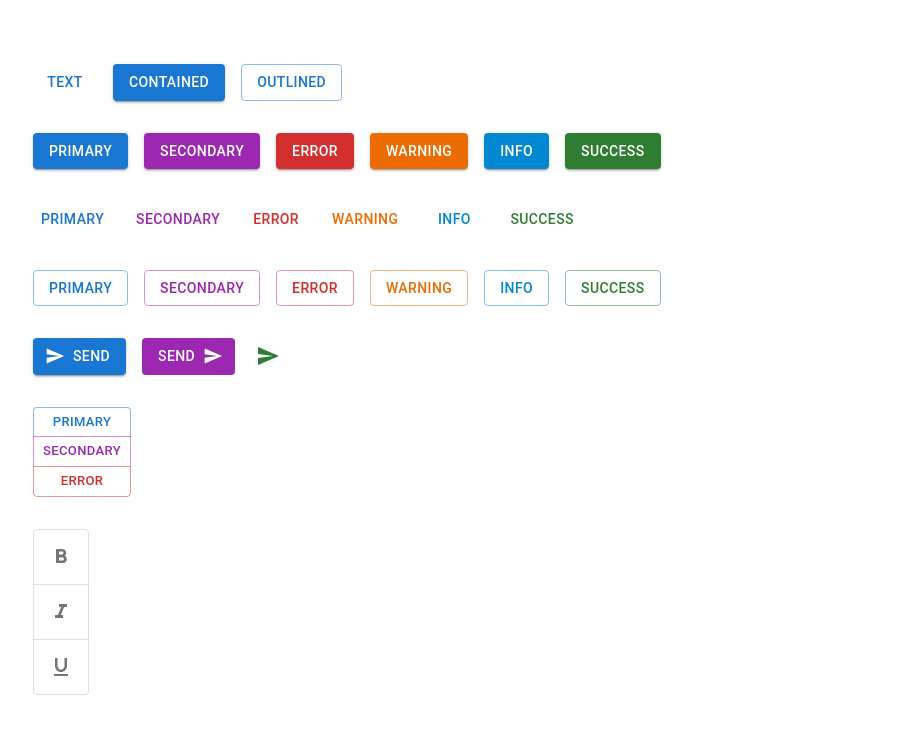
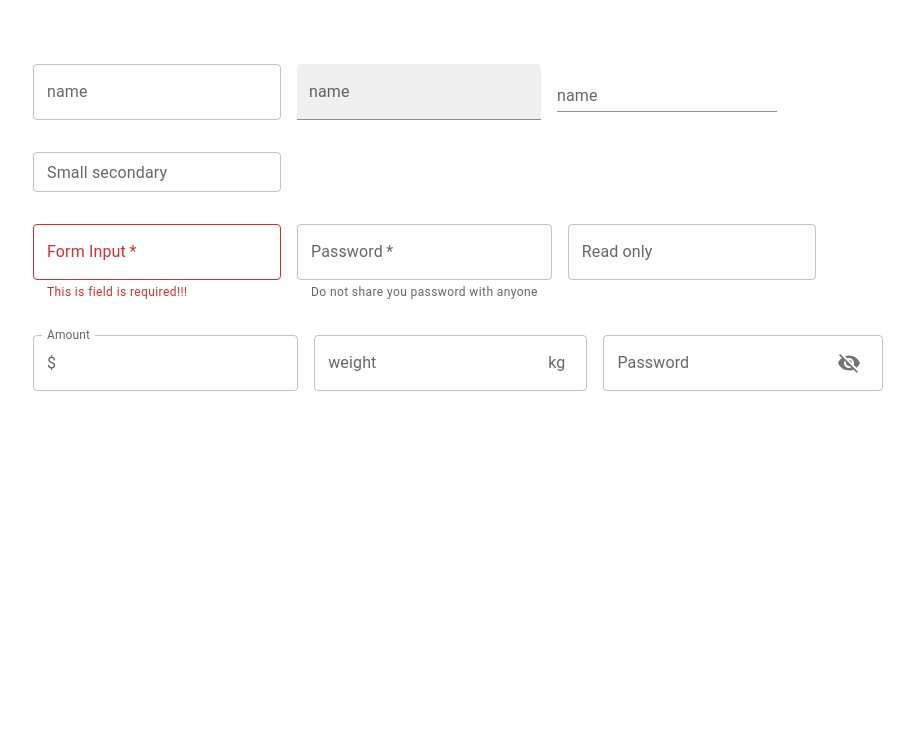
Before and after one commit to Barna-Molnar/react-mui-ts, a React (Create React App) app: page / in a window 1280 px wide. Shown: the top 734 px of the page, without its empty margins (31-945 px from the left). Built offline with nearby package versions, Linux system fonts and the light colour scheme.

Commit message:
Textfield

```diff
--- a/src/App.tsx
+++ b/src/App.tsx
@@ -1,11 +1,13 @@
 import './App.css';
 import MuiButton from './components/MuiButton';
+import MuiTextField from './components/MuiTextField';
 import MuiTypography from './components/MuiTypography';
 function App() {
   return (
     <div className="App">
       {/* <MuiTypography /> */}
-      <MuiButton />
+      {/* <MuiButton /> */}
+      <MuiTextField />
     </div>
   );
 }
--- /dev/null
+++ b/src/components/MuiTextField.tsx
@@ -0,0 +1,73 @@
+import React, { useState } from 'react'
+import { Stack, TextField, InputAdornment } from '@mui/material'
+import { VisibilityOff } from '@mui/icons-material'
+
+const MuiTextField = () => {
+
+    const [value, setValue] = useState<string>('')
+
+    return (
+        <Stack spacing={4}>
+            <Stack
+                direction={'row'}
+                spacing={2}
+            >
+                <TextField label='name' variant='outlined' />
+                <TextField label='name' variant='filled' />
+                <TextField label='name' variant='standard' />
+
+            </Stack>
+            <Stack
+                direction={'row'}
+                spacing={2}
+            >
+                <TextField label='Small secondary' color='secondary' variant='outlined' size='small' />
+
+
+            </Stack>
+
+            <Stack
+                direction={'row'}
+                spacing={2}
+            >
+                <TextField
+                    label='Form Input'
+                    required
+                    color='secondary'
+                    variant='outlined'
+                    value={value}
+                    onChange={(e) => setValue(e.target.value)}
+                    error={!value ? true : false}
+                    helperText={!value && 'This is field is required!!!'}
+
+                />
+                <TextField
+                    label='Password'
+                    type={'password'}
+                    required color='secondary'
+                    variant='outlined'
+                    helperText='Do not share you password with anyone'
+                />
+                <TextField label='Read only' inputProps={{ readOnly: true }} />
+            </Stack>
+
+            <Stack
+                direction={'row'}
+                spacing={2}
+            >
+                <TextField label='Amount' InputProps={{
+                    startAdornment: <InputAdornment position='start'>$</InputAdornment>,
+                }} />
+                <TextField label='weight' InputProps={{
+                    endAdornment: <InputAdornment position='start'>kg</InputAdornment>,
+                }} />
+                <TextField label='Password' type={'password'} InputProps={{
+                    endAdornment: <InputAdornment position='start'><VisibilityOff /></InputAdornment>,
+                }} />
+
+            </Stack>
+        </Stack>
+    )
+}
+
+export default MuiTextField
```
Also changed, not shown: src/components/MuiButton.tsx (+24 -4 lines).
